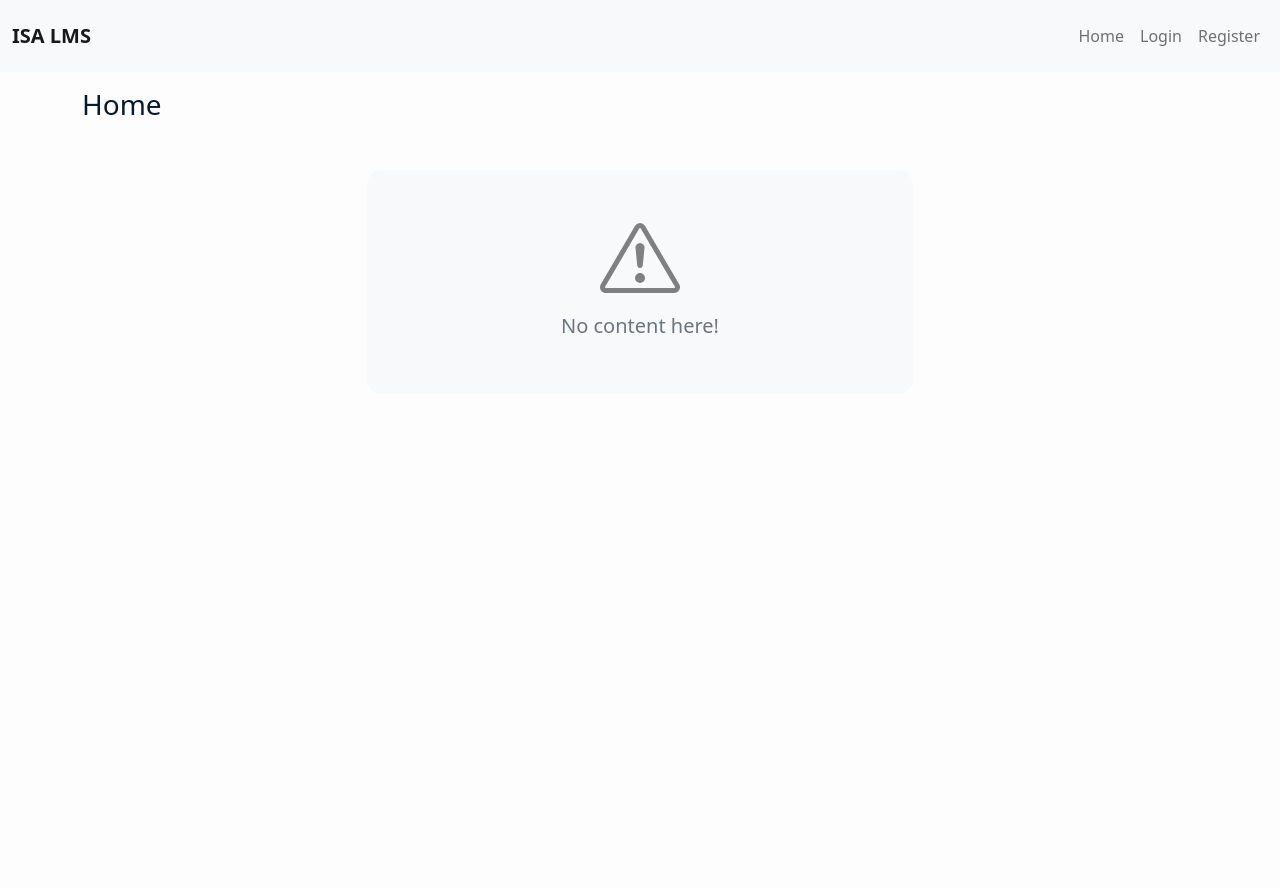
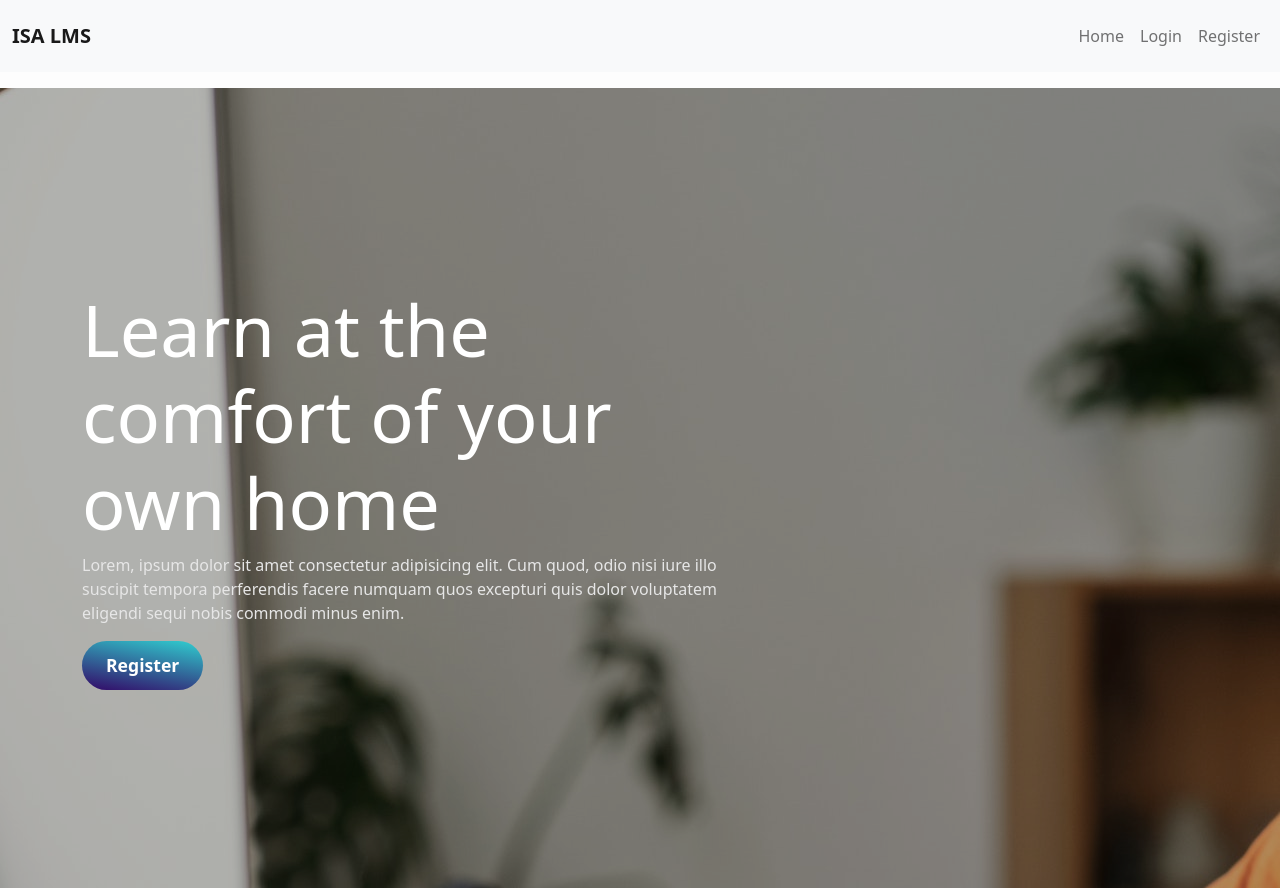
Before and after one commit to nsadisha/isa-lms-frontend, a React (Create React App) app: page / in a window 1280 px wide. Before the commit the page ends 800 px from the top, so only its background shows below. Built offline with nearby package versions, Linux system fonts and the light colour scheme.

Commit message:
page banner added

```diff
--- a/src/assets/css/index.scss
+++ b/src/assets/css/index.scss
@@ -2,6 +2,7 @@
 
 body {
   margin: 0;
+  padding: 0;
   font-family: system-ui, -apple-system, BlinkMacSystemFont, 'Segoe UI', Roboto, Oxygen, Ubuntu, Cantarell, 'Open Sans', 'Helvetica Neue', sans-serif;
   -webkit-font-smoothing: antialiased;
   -moz-osx-font-smoothing: grayscale;
@@ -72,3 +73,21 @@ label {
   outline: none;
   border: none;
 }
+
+.page-banner {
+  background-position: 100%;
+  background-size: cover;
+  background-blend-mode: multiply;
+
+  h1 {
+    font-size: 4.5rem;
+    color: v.$lightTextColor;
+  }
+  p {
+    color: v.$lightTextColor2;
+  }
+  button {
+    font-size: 1.1rem;
+    padding: 0.7rem 1.5rem !important;
+  }
+}
--- a/src/assets/css/variables.scss
+++ b/src/assets/css/variables.scss
@@ -7,3 +7,4 @@ $primaryTextColor: #071b2f;
 $secondaryTextColor: #565e66;
 $secondaryTextColor2: #848b92;
 $lightTextColor: #fff;
+$lightTextColor2: #e6e6e6;
--- a/src/components/home/AnnonymousHome.jsx
+++ b/src/components/home/AnnonymousHome.jsx
@@ -1,16 +1,23 @@
 import EmptyState from "../EmptyState";
+import banner from "../../assets/img/all-banner.jpg"
+import { Link } from "react-router-dom";
 
 function AnnonymousHome() {
     return (
-        <div className="container">
-            <h3>Home</h3>
-            <div className="row justify-content-center py-3">
-                <div className="col-md-6">
-                    <EmptyState message='No content here!' />
+        <div className="container-fluid page-banner" style={{ background: `url(${banner}) rgba(0,0,0,0.3)` }}>
+            <div className="container">
+                <div className="row vh-100 d-grid align-items-center">
+                    <div className="col-md-7">
+                        <h1>Learn at the comfort of your own home</h1>
+                        <p>Lorem, ipsum dolor sit amet consectetur adipisicing elit. Cum quod, odio nisi iure illo suscipit tempora perferendis facere numquam quos excepturi quis dolor voluptatem eligendi sequi nobis commodi minus enim.</p>
+                        <Link to='/register'>
+                            <button className="gradiant-btn r-50 px-5">Register</button>
+                        </Link>
+                    </div>
                 </div>
             </div>
         </div>
-     );
+    );
 }
 
 export default AnnonymousHome;
```
